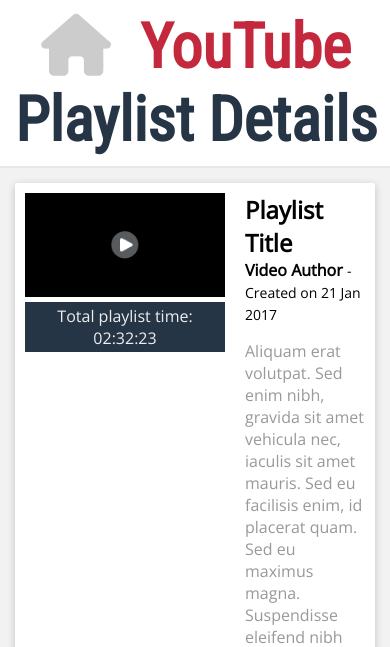
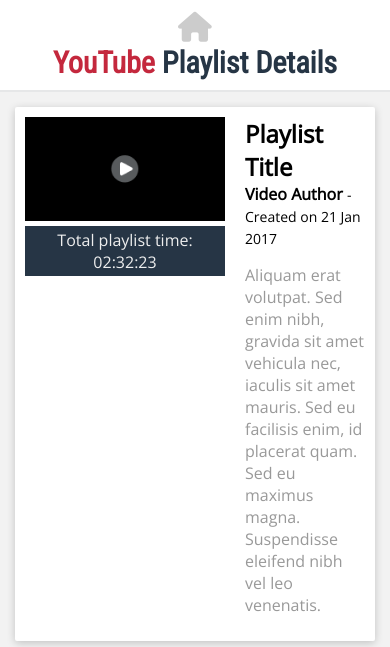
Before and after one commit to LiamThursfield/liamthursfield.github.io, a PHP site: page /youtube-playlist-details/get-playlist-template.html in a window 390 px wide. Shown: the top 647 px of the page. Run offline with PHP 8.4, Linux system fonts and the light colour scheme; some libraries are stand-ins or nearby versions.

Commit message:
Make Header shrink responsively

```diff
--- a/youtube-playlist-details/css/style.css
+++ b/youtube-playlist-details/css/style.css
@@ -160,6 +160,18 @@
 header h1 {
     display: inline-block;
 }
+
+@media screen and (max-width: 550px) {
+	header a, header i {
+		display: block;
+		margin: 0;
+	}
+	header h1 {
+		font-size: 30px;
+	}
+}
+
+
 
 /* MAIN CONTENT */
 
```
